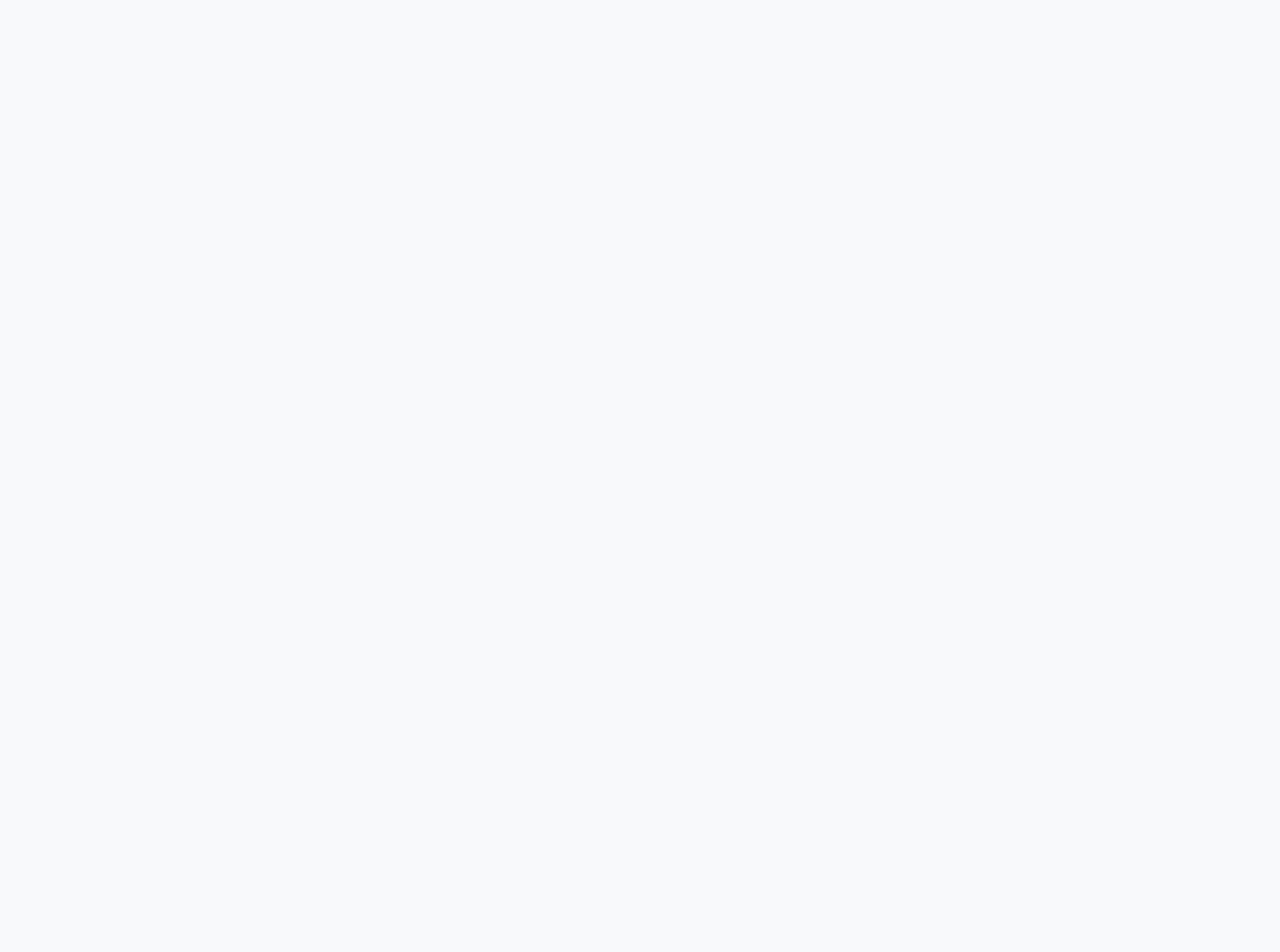
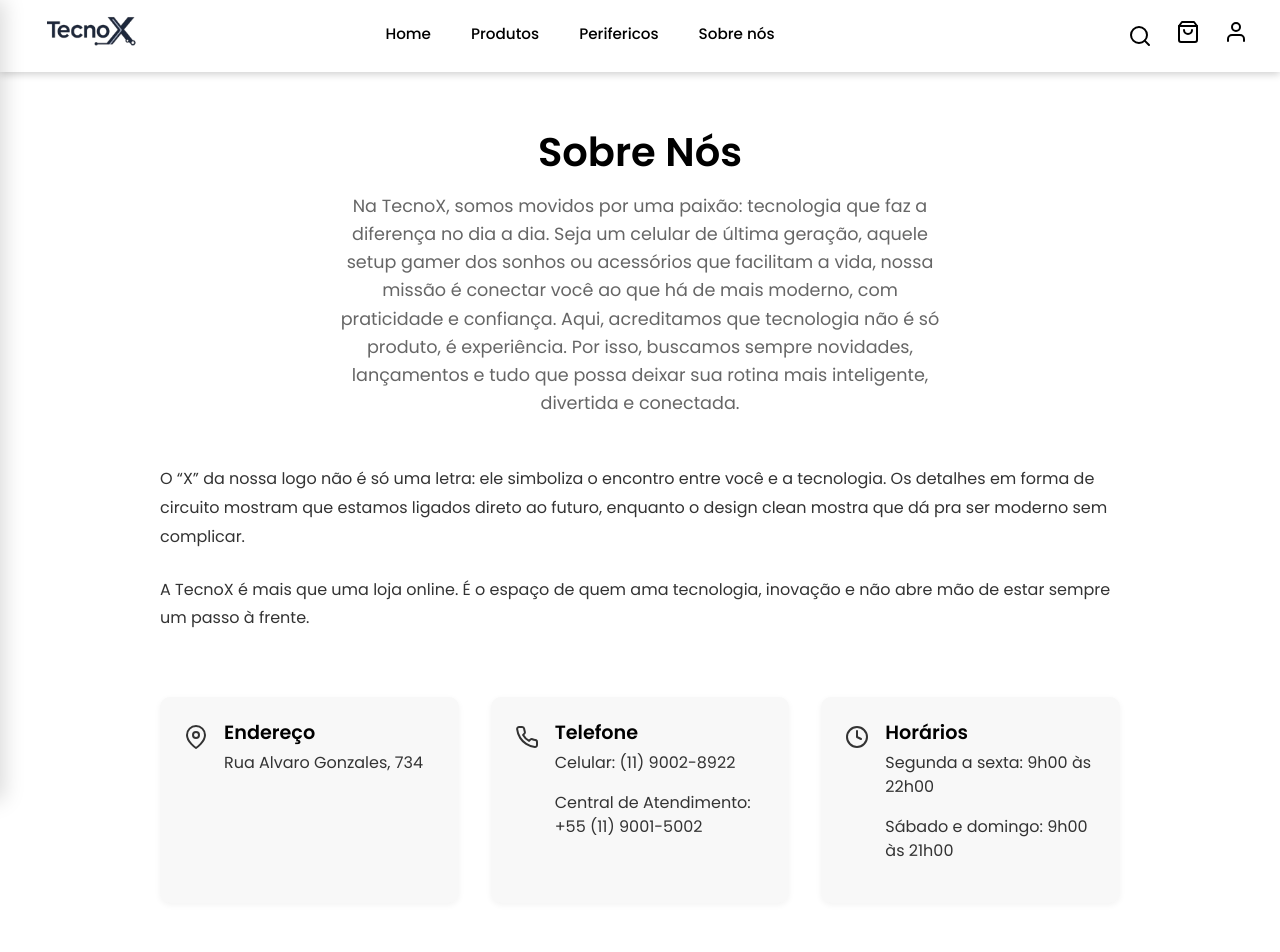
Before and after one commit to MeninoChris/TecnoX-PI, a React (Vite) app: page /sobre in a window 1280 px wide. Before the commit this address had no page. Shown: the top 952 px of the page. Before the commit the page ends 800 px from the top, so only its background shows below. Built offline with nearby package versions, Linux system fonts and the light colour scheme.

Commit message:
Header Arrumado, Sobre Nos pré Pronto

```diff
--- a/src/Pages/Home/index.jsx
+++ b/src/Pages/Home/index.jsx
@@ -34,7 +34,7 @@
                         <div className="hero-content">
                             <h1>PLaca de video <br /> RTX 5090</h1>
                             {/* CTA leva para a listagem de Smartwatches */}
-                            <Link to="/smartwatch" className="hero-cta-text" style={{ textDecoration: 'none' }}>Compre agora</Link>
+                            <Link to="/" className="cta-button" style={{ textDecoration: 'none' }}>Compre agora</Link>
                         </div>
                         <div className="hero-image1">
                             <img src="/images-home/Placa5090.png" alt="Placa de Video 5090" />
--- /dev/null
+++ b/src/Pages/Sobre/index.css
@@ -0,0 +1,127 @@
+/* ==============================================================
+   Página: Sobre Nós
+   Estrutura com texto em cima e blocos de contato abaixo
+============================================================== */
+
+.sobre-nos-page {
+    background-color: #ffffff;
+    color: #000000;
+}
+
+/* --- Container Principal --- */
+.sobre-nos-container {
+    max-width: 1024px;
+    margin: 0 auto;
+    padding: 8rem 2rem;
+}
+
+/* --- Seção de Introdução --- */
+.intro-section {
+    text-align: center;
+    margin-bottom: 3rem;
+}
+
+.intro-section h1 {
+    font-size: 2.5rem;
+    font-weight: 600;
+    margin-bottom: 1rem;
+}
+
+.intro-section p {
+    font-size: 1.1rem;
+    color: #666666;
+    max-width: 600px;
+    margin: 0 auto;
+    line-height: 1.6;
+}
+
+/* --- Seção de Detalhes (Texto + Contatos) --- */
+.details-section {
+    display: flex;
+    flex-direction: column; /* texto em cima, contatos embaixo */
+    gap: 3rem;
+}
+
+/* --- Descrição da Empresa --- */
+.company-description {
+    order: -1; /* garante que vem primeiro visualmente */
+}
+
+.company-description p {
+    font-size: 1rem;
+    line-height: 1.8;
+    color: #333333;
+}
+
+.company-description p:not(:last-child) {
+    margin-bottom: 1.5rem;
+}
+
+/* --- Blocos de Contato --- */
+.contact-info {
+    display: flex;
+    justify-content: space-between;
+    flex-wrap: wrap;
+    gap: 2rem;
+}
+
+.info-block {
+    background-color: #f8f8f8;
+    border-radius: 10px;
+    padding: 1.5rem;
+    flex: 1 1 280px;
+    display: flex;
+    align-items: flex-start;
+    gap: 1rem;
+    box-shadow: 0 2px 6px rgba(0, 0, 0, 0.05);
+    transition: transform 0.2s ease, box-shadow 0.2s ease;
+}
+
+.info-block:hover {
+    transform: translateY(-4px);
+    box-shadow: 0 4px 10px rgba(0, 0, 0, 0.08);
+}
+
+/* Ícones e Textos */
+.info-block svg {
+    flex-shrink: 0;
+    margin-top: 4px;
+    color: #333;
+    width: 24px;
+    height: 24px;
+}
+
+.info-text h2 {
+    font-size: 1.2rem;
+    font-weight: 600;
+    margin-bottom: 0.4rem;
+}
+
+.info-text p {
+    font-size: 1rem;
+    color: #333333;
+    line-height: 1.5;
+}
+
+/* --- Responsividade --- */
+@media (max-width: 820px) {
+    .sobre-nos-container {
+        padding: 4rem 1.5rem;
+    }
+
+    .contact-info {
+        flex-direction: column;
+    }
+
+    .info-block {
+        flex: 1 1 100%;
+    }
+
+    .intro-section h1 {
+        font-size: 2rem;
+    }
+
+    .intro-section p {
+        font-size: 1rem;
+    }
+}
--- /dev/null
+++ b/src/Pages/Sobre/index.jsx
@@ -0,0 +1,75 @@
+import React from 'react';
+import Header from '../../components/header/index.jsx';
+import Footer from '../../components/footer/index.jsx';
+import './index.css';
+
+const MapPinIcon = () => (
+    <svg xmlns="http://www.w3.org/2000/svg" width="24" height="24" viewBox="0 0 24 24" fill="none" stroke="currentColor" strokeWidth="2" strokeLinecap="round" strokeLinejoin="round">
+        <path d="M21 10c0 7-9 13-9 13s-9-6-9-13a9 9 0 0 1 18 0z"></path>
+        <circle cx="12" cy="10" r="3"></circle>
+    </svg>
+);
+
+const PhoneIcon = () => (
+    <svg xmlns="http://www.w3.org/2000/svg" width="24" height="24" viewBox="0 0 24 24" fill="none" stroke="currentColor" strokeWidth="2" strokeLinecap="round" strokeLinejoin="round">
+        <path d="M22 16.92v3a2 2 0 0 1-2.18 2 19.79 19.79 0 0 1-8.63-3.07 19.5 19.5 0 0 1-6-6 19.79 19.79 0 0 1-3.07-8.67A2 2 0 0 1 4.11 2h3a2 2 0 0 1 2 1.72 12.84 12.84 0 0 0 .7 2.81 2 2 0 0 1-.45 2.11L8.09 9.91a16 16 0 0 0 6 6l1.27-1.27a2 2 0 0 1 2.11-.45 12.84 12.84 0 0 0 2.81.7A2 2 0 0 1 22 16.92z"></path>
+    </svg>
+);
+
+const ClockIcon = () => (
+    <svg xmlns="http://www.w3.org/2000/svg" width="24" height="24" viewBox="0 0 24 24" fill="none" stroke="currentColor" strokeWidth="2" strokeLinecap="round" strokeLinejoin="round">
+        <circle cx="12" cy="12" r="10"></circle>
+        <polyline points="12 6 12 12 16 14"></polyline>
+    </svg>
+);
+
+const SobreNosPage = () => {
+    return (
+        <div className="sobre-nos-page">
+            <Header />
+            <main className="sobre-nos-container">
+                <section className="intro-section">
+                    <h1>Sobre Nós</h1>
+                    <p>Na TecnoX, somos movidos por uma paixão: tecnologia que faz a diferença no dia a dia. Seja um celular de última geração, aquele setup gamer dos sonhos ou acessórios que facilitam a vida, nossa missão é conectar você ao que há de mais moderno, com praticidade e confiança.
+Aqui, acreditamos que tecnologia não é só produto, é experiência. Por isso, buscamos sempre novidades, lançamentos e tudo que possa deixar sua rotina mais inteligente, divertida e conectada.</p>
+                </section>
+
+                <section className="details-section">
+                    <div className="contact-info">
+                        <div className="info-block">
+                            <MapPinIcon />
+                            <div className="info-text">
+                                <h2>Endereço</h2>
+                                <p>Rua Alvaro Gonzales, 734</p>
+                            </div>
+                        </div>
+                        <div className="info-block">
+                            <PhoneIcon />
+                            <div className="info-text">
+                                <h2>Telefone</h2>
+                                <p>Celular: (11) 9002-8922</p>
+                                <p>Central de Atendimento: +55 (11) 9001-5002</p>
+                            </div>
+                        </div>
+                        <div className="info-block">
+                            <ClockIcon />
+                            <div className="info-text">
+                                <h2>Horários</h2>
+                                <p>Segunda a sexta: 9h00 às 22h00</p>
+                                <p>Sábado e domingo: 9h00 às 21h00</p>
+                            </div>
+                        </div>
+                    </div>
+                    <div className="company-description">
+                        <p>O “X” da nossa logo não é só uma letra: ele simboliza o encontro entre você e a tecnologia. Os detalhes em forma de circuito mostram que estamos ligados direto ao futuro, enquanto o design clean mostra que dá pra ser moderno sem complicar.</p>
+                        <p>A TecnoX é mais que uma loja online. É o espaço de quem ama tecnologia, inovação e não abre mão de estar sempre um passo à frente. </p>
+
+                    </div>
+                </section>
+            </main>
+            <Footer />
+        </div>
+    );
+};
+
+export default SobreNosPage;
--- a/src/components/header/index.css
+++ b/src/components/header/index.css
@@ -9,36 +9,32 @@
 /* ---  Estrutura Principal --- */
 .header-container {
     /* Usando position: relative para que o .search-form se posicione corretamente */
-    position: relative;
+    position: absolute;
     width: 100%;
     background-color: #ffffff;
     color: #000000; /* texto padrão escuro para tema claro */
     z-index: 100;
     box-shadow: 0 2px 8px rgba(0, 0, 0, 0.2);
-    position: sticky;
+
     /* Mantém o header fixo no topo */
     top: 0;
 }
 
 .header-content {
-  display: flex;
-  align-items: center;
-  justify-content: space-between;
-  overflow: visible; /* evita corte */
-  position: relative;
-  height: 80px; /* garante área visível do header */
+    max-width: 1280px;
+    margin: 0 auto;
+    padding: 1.25rem 2rem;
+    display: flex;
+    justify-content: space-between;
+    align-items: center;
 }
 
 .logo {
-  height: auto;
-  width: 200px;
-  display: block;
-  position: relative;
-  top: 0;
-  margin: 0;
-  padding: 0;
-  flex-shrink: 0;
-  transform: none !important; /* cancela qualquer translateY */
+    width: auto;
+    display: block;
+    top: 4;
+    position: bottom;
+    position: absolute;
 }
 
 /* --- Navegação Principal (Desktop) --- */
@@ -81,7 +77,7 @@
 /* --- Ícones --- */
 .header-icons {
     display: flex;
-    gap: 2.5rem;
+    gap: 1.5rem;
     align-items: center;
 }
 
--- a/src/components/header/index.jsx
+++ b/src/components/header/index.jsx
@@ -82,8 +82,8 @@
                 <Link to="/" style={{ textDecoration: 'none' }}>
                     <img
                         className="logo"
-                        src="/Tecno.png"
-                        alt="TecnoX"
+                        src="/logo2.png"
+                        alt="LOSSANTOS"
                     />
                 </Link>
 
@@ -92,7 +92,7 @@
                     <Link to="/">Home</Link>
                     <Link to="/smartwatch">Produtos</Link>
                     <Link to="/acessorios">Perifericos</Link>
-                    <Link to="/sobrenos">Sobre nós</Link>
+                    <Link to="/sobre">Sobre nós</Link>
                     {showAdmin && <Link to="/admin/products">Admin</Link>}
                 </nav>
 
@@ -141,7 +141,7 @@
                 aria-modal="true"
             >
                 <div className="mobile-menu-header">
-                    <img className="logo" src="/Tecno.png" alt="TecnoX" />
+                    <img className="logo" src="/logo2.png" alt="LOSSANTOS" />
                     <button className="close-mobile" aria-label="Fechar menu" onClick={() => setMobileOpen(false)}>
                         <HamburgerIcon open={true} />
                     </button>
--- a/src/main.css
+++ b/src/main.css
@@ -1,6 +1,6 @@
 /*
   ==============================================================
-   TecnoX E-commerce - Sistema de Design e Estilos Globais
+   Lossantos E-commerce - Sistema de Design e Estilos Globais
   ==============================================================
 */
 @import url('https://fonts.googleapis.com/css2?family=Poppins:wght@400;500;600;700&display=swap');
--- a/src/main.jsx
+++ b/src/main.jsx
@@ -5,6 +5,7 @@
 import Cadastro from './Pages/Cadastro/cadastro'
 import Login from './Pages/Login/Login'
 import Home from './Pages/Home/index.jsx'
+import Sobre from './Pages/Sobre/index.jsx'
 
 createRoot(document.getElementById('root')).render(
   <StrictMode>
@@ -13,6 +14,7 @@
         <Route path='/' element={<Home/>}/>
         <Route path='/cadastro' element={<Cadastro/>}/>
         <Route path='/login' element={<Login/>}/>
+        <Route path='/sobre' element={<Sobre/>}/>
       </Routes>
     </BrowserRouter>
   </StrictMode>,
```
Also changed, not shown: src/Pages/Sobre/sobre.jsx (deleted, +0 -10 lines), public/logo2.png (added).
